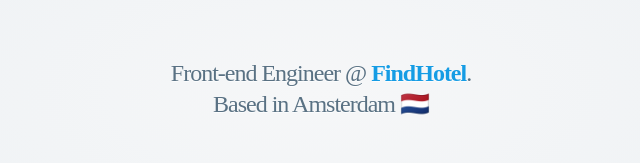
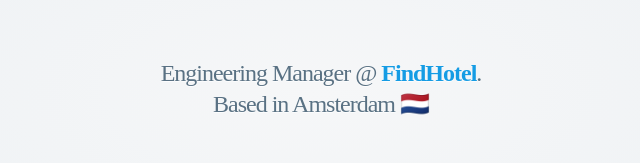
Before and after one commit to luisfmsouza/luisfmsouza.com.br, a React (Create React App) app: page / in a window 1280 px wide. Shown: the part 188-351 px from the top of the page, without its empty margins (319-959 px from the left). Built offline with nearby package versions, Linux system fonts and the light colour scheme; a web font is replaced by a local one.

Commit message:
Update App.js

```diff
--- a/src/App.js
+++ b/src/App.js
@@ -8,7 +8,7 @@
       <header>
         <h1 className="title">Luís Felipe Souza</h1>
         <h2 className="headline">
-          Front-end Engineer @{' '}
+          Engineering Manager @{' '}
           <a
             href="https://careers.findhotel.net/?utm_source=luisfmsouza.com.br"
             target="_blank"
```
